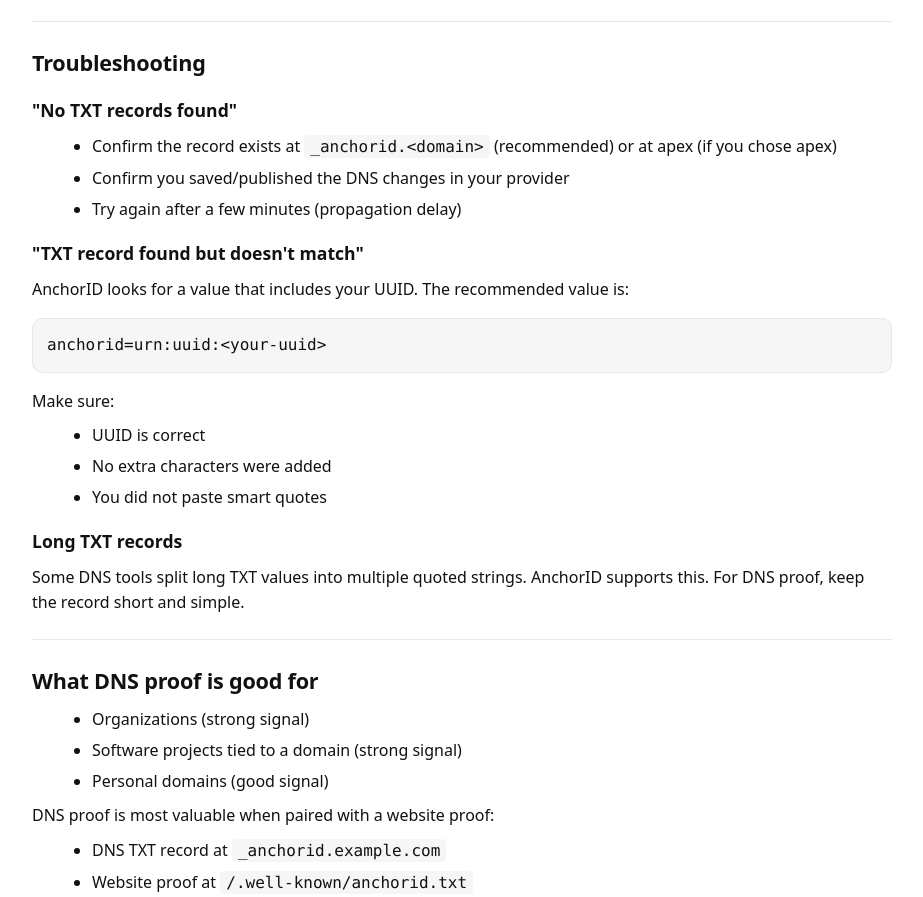
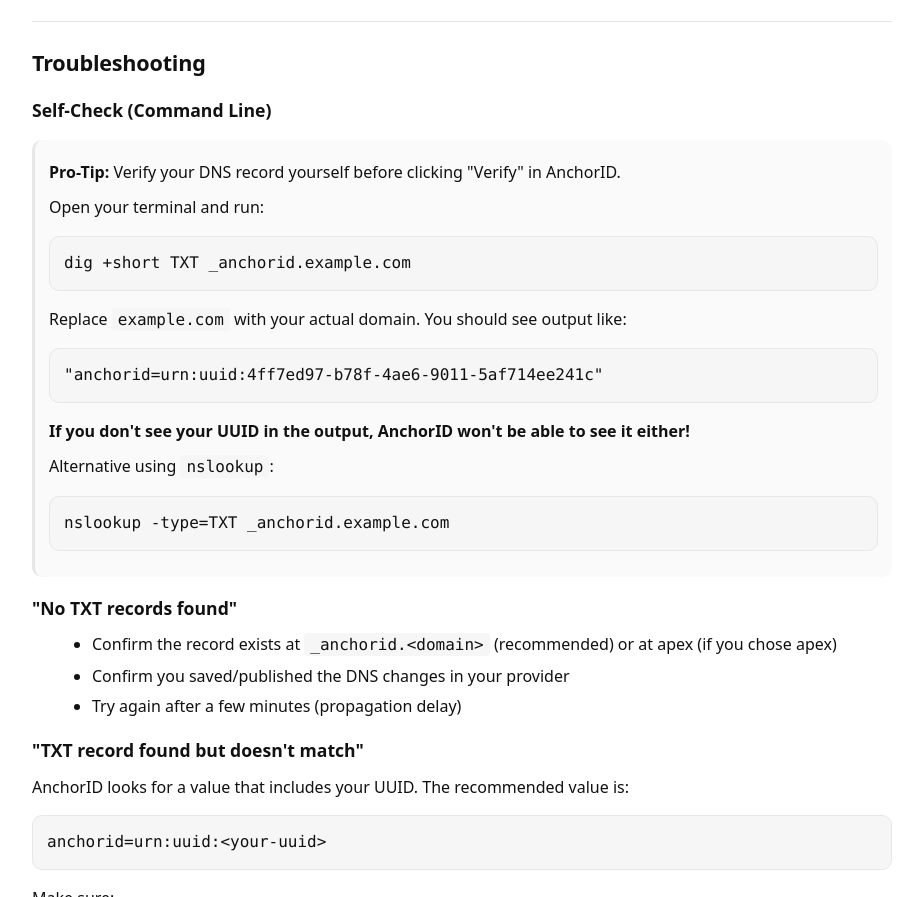
Before and after one commit to lowerpower/AnchorID, a website: page src/content/proofs-dns.html in a window 1280 px wide. Shown: the part 1915-2812 px from the top of the page, without its empty margins (178-1101 px from the left). Drawn offline with Linux system fonts and the light colour scheme.

Commit message:
Add self-check commands to DNS proof troubleshooting
Add "Self-Check (Command Line)" section to DNS proof guides with
dig and nslookup commands that users can run to verify their DNS
records before using the AnchorID verification UI.

Benefits:
- Empowers technical users to debug DNS issues themselves
- Reduces verification failures from propagation delays
- Provides immediate feedback on DNS configuration
- Shows both dig (preferred) and nslookup (Windows-friendly)

Files updated:
- docs/proofs/dns.md (markdown documentation)
- src/content/proofs-dns.html (public HTML guide)

Example commands:
  dig +short TXT _anchorid.example.com
  nslookup -type=TXT _anchorid.example.com

```diff
--- a/src/content/proofs-dns.html
+++ b/src/content/proofs-dns.html
@@ -127,6 +127,18 @@
 
     <h2>Troubleshooting</h2>
 
+    <h3>Self-Check (Command Line)</h3>
+    <div class="callout">
+      <p><strong>Pro-Tip:</strong> Verify your DNS record yourself before clicking "Verify" in AnchorID.</p>
+      <p>Open your terminal and run:</p>
+      <pre><code>dig +short TXT _anchorid.example.com</code></pre>
+      <p>Replace <code>example.com</code> with your actual domain. You should see output like:</p>
+      <pre><code>"anchorid=urn:uuid:4ff7ed97-b78f-4ae6-9011-5af714ee241c"</code></pre>
+      <p><strong>If you don't see your UUID in the output, AnchorID won't be able to see it either!</strong></p>
+      <p>Alternative using <code>nslookup</code>:</p>
+      <pre><code>nslookup -type=TXT _anchorid.example.com</code></pre>
+    </div>
+
     <h3>"No TXT records found"</h3>
     <ul>
       <li>Confirm the record exists at <code>_anchorid.&lt;domain&gt;</code> (recommended) or at apex (if you chose apex)</li>
```
Also changed, not shown: docs/proofs/dns.md (+23 -0 lines).
